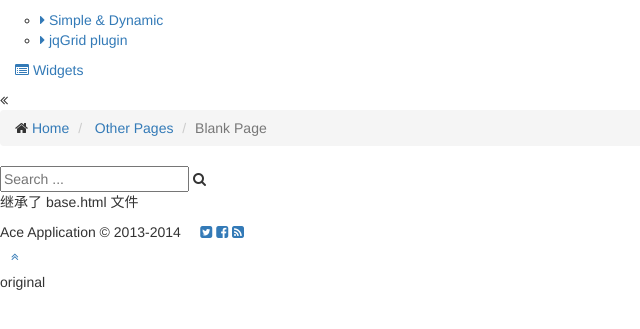
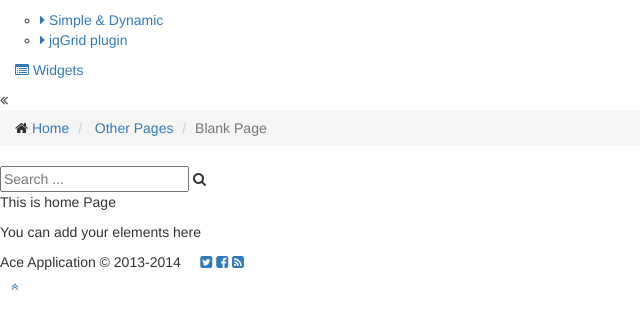
Before and after one commit to rudi-yang/rudi_code_structure_ui, a Django app: page / in a window 1280 px wide. Shown: the part 276-605 px from the top of the page, without its empty margins (0-640 px from the left). Run offline with Django 3.2, Linux system fonts and the light colour scheme; some libraries are stand-ins or nearby versions.

Commit message:
[dev] daily update

```diff
--- a/rudi_code_structure_inspect/urls.py
+++ b/rudi_code_structure_inspect/urls.py
@@ -21,6 +21,7 @@ from module_inspect.views import homepage, inspector_home
 urlpatterns = [
     path('admin/', admin.site.urls),
     path('', homepage),
+    path('homepage', homepage),
 
     # code inspector
     path('inspector', inspector_home)
--- a/templates/web/base.html
+++ b/templates/web/base.html
@@ -123,7 +123,7 @@
 
         <ul class="nav nav-list">
             <li class="">
-                <a href="homepage.html">
+                <a href="homepage">
                     <i class="menu-icon fa fa-tachometer"></i>
                     <span class="menu-text"> Dashboard </span>
                 </a>
@@ -132,7 +132,7 @@
             </li>
 
             <li class="">
-                <a href="rudi_inspector.html">
+                <a href="inspector">
                     <i class="menu-icon fa fa-list-alt"></i>
                     <span class="menu-text"> 代码结构</span>
                 </a>
@@ -166,7 +166,7 @@
 
                 <ul class="submenu">
                     <li class="">
-                        <a href="homepage.html">
+                        <a href="homepage">
                             <i class="menu-icon fa fa-caret-right"></i>
                             Simple &amp; Dynamic
                         </a>
@@ -294,7 +294,6 @@
 <script src="/static/assets/js/ace.min.js"></script>
 
 {% block script %}
-    <p>original</p>
 {% endblock %}
 
 <!-- inline scripts related to this page -->
--- a/templates/web/homepage.html
+++ b/templates/web/homepage.html
@@ -1,5 +1,6 @@
-{%extends "web/base.html" %}
+{% extends "web/base.html" %}
 
 {% block mainbody %}
-<p>继承了 base.html 文件</p>
+    <p> This is home Page</p>
+    <p> You can add your elements here</p>
 {% endblock %}
```
Also changed, not shown: module_inspect/entity/FileStructureEntity.py (+7 -3 lines), templates/web/rudi_inspector.html (+7 -0 lines).
